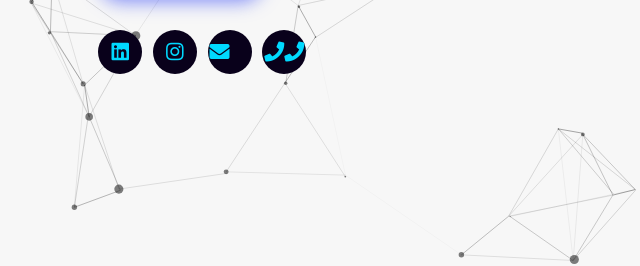
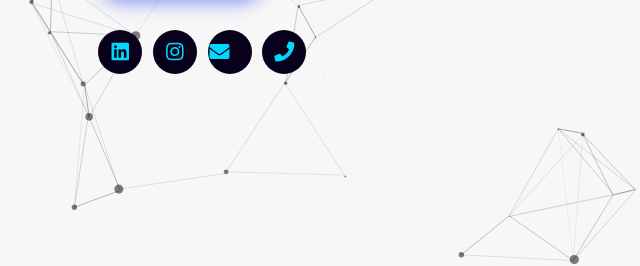
Before and after one commit to dheeerajkashyap/Portfolio.oi, a plain HTML site: page index.html in a window 1280 px wide. Shown: the part 533-799 px from the top of the page, 17-657 px from the left. Drawn offline with nearby package versions, Linux system fonts and the light colour scheme; animation ran at ten frames a second.

Commit message:
Update index.html

```diff
--- a/index.html
+++ b/index.html
@@ -59,7 +59,7 @@
 
           <li><a class="instagram" aria-label="Instagram" href="https://www.instagram.com/jigarsable.dev"><i class="fab fa-instagram" target="_blank"></i></a></li>
            <li><a class="fa fa-envelope" aria-label="envelope" href="https://www.instagram.com/jigarsable.dev"><i class="fab fa-envelope" target="_blank"></i></a></li>
-             <li><a class="fa fa-phone" aria-label="Instagram" href="https://www.instagram.com/jigarsable.dev"><i class="fa fa-phone" target="_blank"></i></a></li>
+             <li><a class="fa fa-phone" aria-label="Instagram" href="https://www.instagram.com/jigarsable.dev"></a></li>
         </ul>
       </div>
     </div>
```
